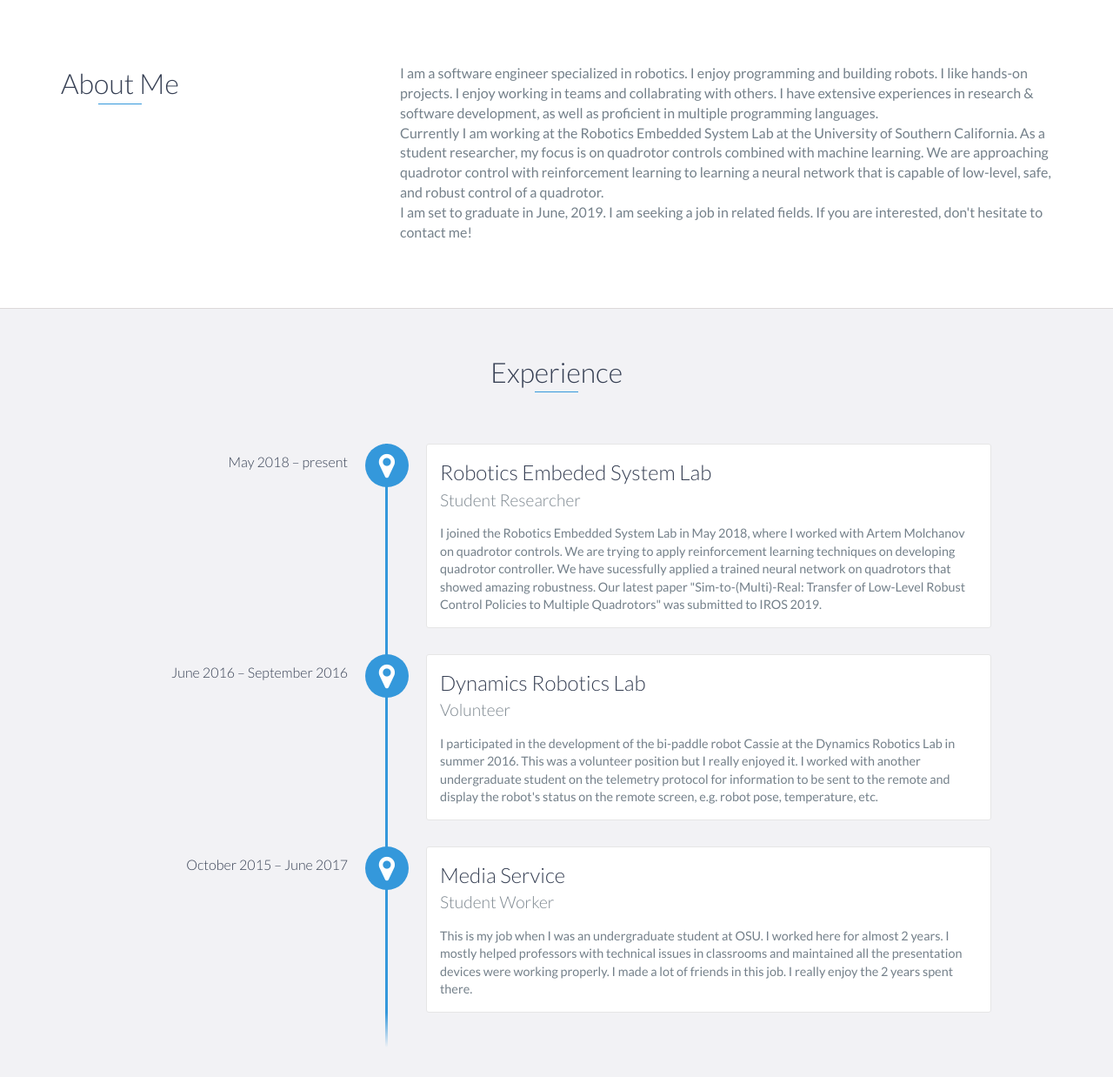
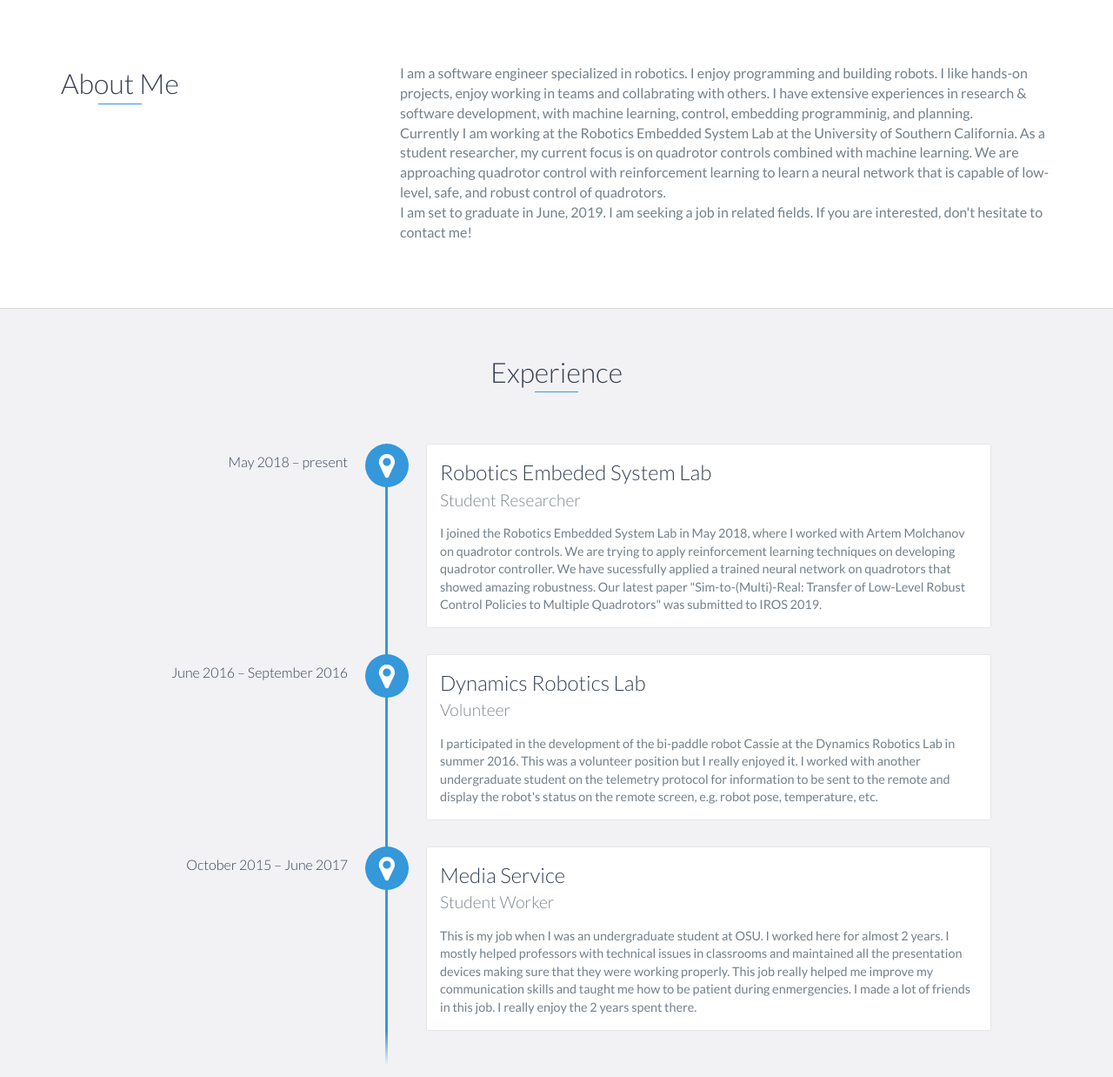
Before and after one commit to TaoChenOSU/TaoChenOSU.github.io, a website: page index.html in a window 1280 px wide. Shown: the part 802-2040 px from the top of the page at 87% size. Drawn offline with nearby package versions, Linux system fonts and the light colour scheme.

Commit message:
changes'

```diff
--- a/index.html
+++ b/index.html
@@ -73,10 +73,10 @@
                 </div>
                 <div class="col-md-8">
                     <p>
-                        I am a software engineer specialized in robotics. I enjoy programming and building robots. I like hands-on projects. I enjoy working in teams and collabrating with others. I have extensive experiences in research & software development, as well as proficient in multiple programming languages.
+                        I am a software engineer specialized in robotics. I enjoy programming and building robots. I like hands-on projects, enjoy working in teams and collabrating with others. I have extensive experiences in research & software development, with machine learning, control, embedding programminig, and planning.
                     </p>
                     <p>
-                        Currently I am working at the Robotics Embedded System Lab at the University of Southern California. As a student researcher, my focus is on quadrotor controls combined with machine learning. We are approaching quadrotor control with reinforcement learning to learning a neural network that is capable of low-level, safe, and robust control of a quadrotor.
+                        Currently I am working at the Robotics Embedded System Lab at the University of Southern California. As a student researcher, my current focus is on quadrotor controls combined with machine learning. We are approaching quadrotor control with reinforcement learning to learn a neural network that is capable of low-level, safe, and robust control of quadrotors.
                     </p>
                     <p>
                         I am set to graduate in June, 2019. I am seeking a job in related fields. If you are interested, don't hesitate to contact me!
@@ -116,7 +116,7 @@
                 <h3>Media Service</h3>
                 <h4>Student Worker</h4>
                 <p>
-                    This is my job when I was an undergraduate student at OSU. I worked here for almost 2 years. I mostly helped professors with technical issues in classrooms and maintained all the presentation devices were working properly. I made a lot of friends in this job. I really enjoy the 2 years spent there.
+                    This is my job when I was an undergraduate student at OSU. I worked here for almost 2 years. I mostly helped professors with technical issues in classrooms and maintained all the presentation devices making sure that they were working properly. This job really helped me improve my communication skills and taught me how to be patient during enmergencies. I made a lot of friends in this job. I really enjoy the 2 years spent there.
                 </p>
             </div>
         </div>
```
